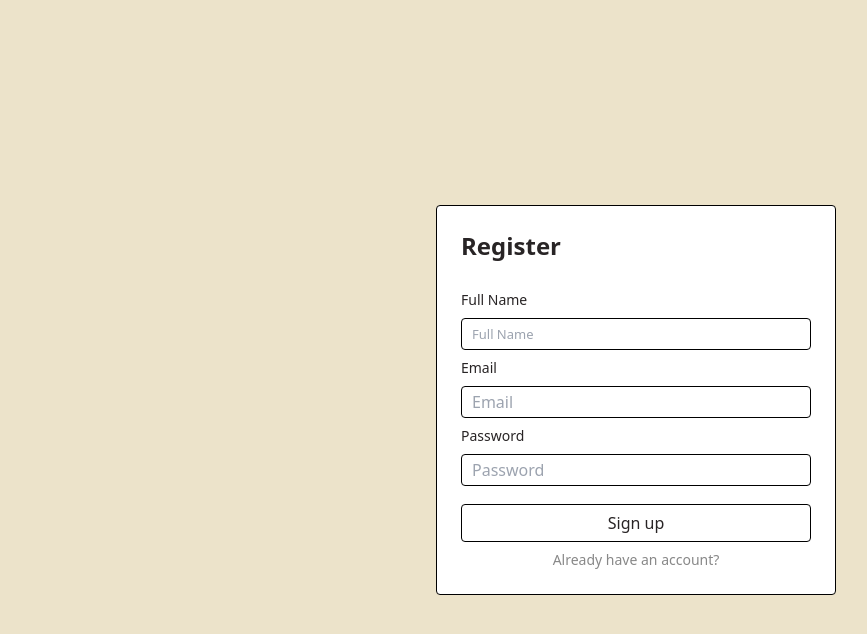
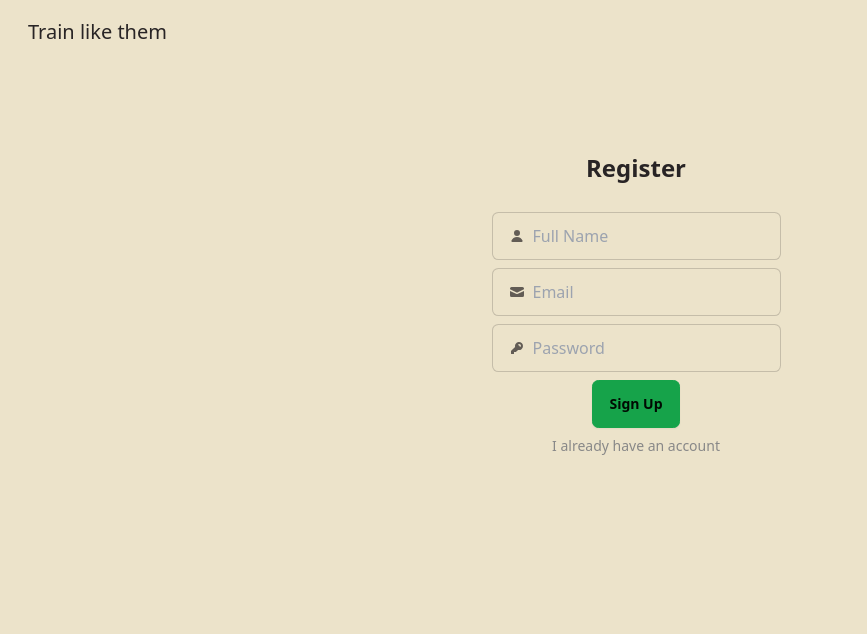
Before and after one commit to AlexGuenot/train_like_them, a Next.js app: page /register in a window 1280 px wide. Shown: the top 634 px of the page, without its empty margins (4-871 px from the left). Built offline with nearby package versions, Linux system fonts and the light colour scheme; no server answers.

Commit message:
log in / log out basics okay

```diff
--- a/package.json
+++ b/package.json
@@ -10,11 +10,15 @@
   },
   "dependencies": {
     "bcryptjs": "^3.0.2",
+    "butteruptoasts": "^2.0.1",
     "mongoose": "^8.10.2",
     "next": "15.1.7",
     "next-auth": "^4.24.11",
     "react": "^19.0.0",
-    "react-dom": "^19.0.0"
+    "react-dom": "^19.0.0",
+    "react-toastify": "^11.0.5",
+    "solid-toast": "^0.5.0",
+    "sonner": "^2.0.1"
   },
   "devDependencies": {
     "@eslint/eslintrc": "^3",
--- a/src/app/components/header.tsx
+++ b/src/app/components/header.tsx
@@ -1,15 +1,22 @@
-import { useSession } from "next-auth/react";
+'use client'
+import { signOut,useSession } from "next-auth/react";
 import Link from "next/link";
-import { useRouter } from "next/navigation";
+import { useRouter,usePathname } from "next/navigation";
 
 export default function Header(){
     const { status } = useSession();
     const router = useRouter();
+    const pathname = usePathname();
     const showSession = () => {
       if (status === "unauthenticated") {
+        if (pathname === '/login' || pathname === '/register') {
+          return (
+            <Link href="/" className="text-xl">Train like them</Link>
+        );
+        }
         return(
           <>
-            <h1 className="text-xl">Train like them</h1>
+            <Link href="/" className="text-xl">Train like them</Link>
             <Link href="/login" className="btn btn-outline btn-sm">
               Sign In
             </Link>
@@ -18,8 +25,12 @@
       } else if (status === "authenticated") {
         return(
           <>
-            <h1 className="text-xl">Train like them</h1>
-            <Link href="/" className="btn btn-outline btn-sm bg-red-600">
+            <Link href="/" className="text-xl">Train like them</Link>
+            <Link href="/" className="btn btn-outline btn-sm bg-red-600"
+                  onClick={() => { signOut({ redirect: false }).then(() => {
+                      router.push("/");
+                    });
+                  }}>
               Sign Out
             </Link>
           </>
--- a/src/app/layout.tsx
+++ b/src/app/layout.tsx
@@ -1,7 +1,9 @@
 import type { Metadata } from "next";
 import "./globals.css";
 import { Provider } from  "./provider";
-
+import Header from "./components/header";
+import { Flip, Slide, ToastContainer } from 'react-toastify';
+import 'react-toastify/dist/ReactToastify.css';
 export const metadata: Metadata = {
   title: "Create Next App",
   description: "Generated by create next app",
@@ -16,7 +18,9 @@
     <html lang="en" data-theme="retro">
       <Provider>
         <body>
+          <Header/>
           {children}
+          <ToastContainer autoClose={3000} transition={Flip} />
         </body>
       </Provider>
     </html>
--- a/src/app/login/page.tsx
+++ b/src/app/login/page.tsx
@@ -24,35 +24,55 @@
     }
 };
 return (
-  <section className="w-full h-screen flex items-center justify-center">
+  <section className="flex justify-center mt-16">
     <form
-      className="p-6 w-full max-w-[400px] flex flex-col justify-between items-center gap-2
-      border border-solid border-black bg-white rounded"
+      className="p-6 w-full max-w-[400px] flex flex-col justify-between items-center gap-2"
       onSubmit={handleSubmit}>
       {error && <div className="text-black">{error}</div>}
-      <h1 className="mb-5 w-full text-2xl font-bold">Sign In</h1>
-      <label className="w-full text-sm">Email</label>
-      <input
-        type="email"
-        placeholder="Email"
-        className="w-full h-8 border border-solid border-black rounded p-2"
-        name="email" />
-      <label className="w-full text-sm">Password</label>
-      <div className="flex w-full">
+      <h1 className="mb-5 text-2xl font-bold">Sign In</h1>
+      <label className="input input-bordered flex items-center gap-2">
+      <svg
+        xmlns="http://www.w3.org/2000/svg"
+        viewBox="0 0 16 16"
+        fill="currentColor"
+        className="h-4 w-4 opacity-70">
+        <path
+          d="M2.5 3A1.5 1.5 0 0 0 1 4.5v.793c.026.009.051.02.076.032L7.674 8.51c.206.1.446.1.652 0l6.598-3.185A.755.755 0 0 1 15 5.293V4.5A1.5 1.5 0 0 0 13.5 3h-11Z" />
+        <path
+          d="M15 6.954 8.978 9.86a2.25 2.25 0 0 1-1.956 0L1 6.954V11.5A1.5 1.5 0 0 0 2.5 13h11a1.5 1.5 0 0 0 1.5-1.5V6.954Z" />
+      </svg>
+        <input
+          type="email"
+          placeholder="Email"
+          className="grow"
+          name="email" />
+      </label>
+      <label className="input input-bordered flex items-center gap-2">
+      <svg
+        xmlns="http://www.w3.org/2000/svg"
+        viewBox="0 0 16 16"
+        fill="currentColor"
+        className="h-4 w-4 opacity-70">
+        <path
+          fillRule="evenodd"
+          d="M14 6a4 4 0 0 1-4.899 3.899l-1.955 1.955a.5.5 0 0 1-.353.146H5v1.5a.5.5 0 0 1-.5.5h-2a.5.5 0 0 1-.5-.5v-2.293a.5.5 0 0 1 .146-.353l3.955-3.955A4 4 0 1 1 14 6Zm-4-2a.75.75 0 0 0 0 1.5.5.5 0 0 1 .5.5.75.75 0 0 0 1.5 0 2 2 0 0 0-2-2Z"
+          clipRule="evenodd" />
+      </svg>
         <input
           type="password"
-          placeholder="Password"
-          className="w-full h-8 border border-solid border-black rounded p-2"
-          name="password" />
-      </div>
-      <button className="w-full border border-solid border-black rounded">
+          className="grow"
+          name="password"
+          placeholder="Password" />
+      </label>
+
+      <button className=" btn btn-success">
         Sign In
       </button>
 
       <Link
         href="/register"
-        className="text-sm text-[#888] transition duration-150 ease hover:text-black">
-        Don&apos;t have an account?
+        className="text-sm text-[#888] transition duration-300 ease hover:text-[#eb650b]">
+        I don&apos;t have an account
       </Link>
     </form>
   </section>
--- a/src/app/page.tsx
+++ b/src/app/page.tsx
@@ -1,12 +1,8 @@
 "use client";
-import { signOut, useSession } from "next-auth/react";
-import { useRouter } from "next/navigation";
-import Header from "./components/header";
+import { useSession } from "next-auth/react";
 
 export default function Home() {
-  const { status } = useSession();
-  const router = useRouter();
-
+  const { data: session, status } = useSession();
   const showSession = () => {
     if (status === "unauthenticated") {
       return(
@@ -14,13 +10,14 @@
       )
     } else if (status === "authenticated") {
       return(
-        <h1 className="text-green-600 text-center">You are Logged IN</h1>
-      )
-    }
+        <>
+        <h1 className="text-green-600 text-center">You are Logged IN as : </h1>
+        <h2 className="text-blue-600 text-center">{session?.user?.name}</h2>
+        </>
+    )}
   }
   return (
     <>
-    <Header/>
     {showSession()}
     </>
   );
--- a/src/app/register/page.tsx
+++ b/src/app/register/page.tsx
@@ -3,73 +3,112 @@
 import { useRouter } from "next/navigation";
 import Link from "next/link";
 import { register } from "@/actions/register";
+import { toast } from "react-toastify";
 
 
 export default function Register() {
   const [error, setError] = useState<string>();
   const router = useRouter();
   const ref = useRef<HTMLFormElement>(null);
+  const handleSubmit = async (formData: FormData) => {
+    const email = formData.get("email") as string;
+    const password = formData.get("password") as string;
+    const name = formData.get("name") as string;
 
-  const handleSubmit = async (formData: FormData) => {
+    if (!email || !password || !name) {
+      toast.error("Please fill in all fields.");
+
+      return;
+    }
+
     const r = await register({
-        email: formData.get("email"),
-        password: formData.get("password"),
-        name: formData.get("name")
+      email,
+      password,
+      name,
     });
     ref.current?.reset();
-      if(r?.error){
+    if (r?.error) {
       setError(r.error);
       return;
     } else {
+      toast.success("Registration successful!");
       return router.push("/login");
     }
   };
 
-return(
-  <section className="w-full h-screen flex items-center justify-center">
-        <form ref = {ref}
+  return (
+    <section className="flex justify-center mt-16">
+      <form
+        ref={ref}
         action={handleSubmit}
-          className="p-6 w-full max-w-[400px] flex flex-col justify-between items-center gap-2
-          border border-solid border-black bg-white rounded">
-          {error && <div className="">{error}</div>}
-          <h1 className="mb-5 w-full text-2xl font-bold">Register</h1>
+        className="p-6 w-full max-w-[400px] flex flex-col justify-between items-center gap-2"
+      >
+        {error && <div className="text-red-500">{error}</div>}
+        <h1 className="mb-5 text-2xl font-bold">Register</h1>
 
-          <label className="w-full text-sm">Full Name</label>
+        <label className="input input-bordered flex items-center gap-2">
+          <svg
+            xmlns="http://www.w3.org/2000/svg"
+            viewBox="0 0 16 16"
+            fill="currentColor"
+            className="h-4 w-4 opacity-70"
+          >
+            <path d="M8 8a3 3 0 1 0 0-6 3 3 0 0 0 0 6ZM12.735 14c.618 0 1.093-.561.872-1.139a6.002 6.002 0 0 0-11.215 0c-.22.578.254 1.139.872 1.139h9.47Z" />
+          </svg>
           <input
             type="text"
             placeholder="Full Name"
-            className="w-full h-8 border border-solid border-black py-1 px-2.5 rounded text-[13px]"
+            className="grow"
             name="name"
           />
-
-          <label className="w-full text-sm">Email</label>
+        </label>
+        <label className="input input-bordered flex items-center gap-2">
+          <svg
+            xmlns="http://www.w3.org/2000/svg"
+            viewBox="0 0 16 16"
+            fill="currentColor"
+            className="h-4 w-4 opacity-70"
+          >
+            <path d="M2.5 3A1.5 1.5 0 0 0 1 4.5v.793c.026.009.051.02.076.032L7.674 8.51c.206.1.446.1.652 0l6.598-3.185A.755.755 0 0 1 15 5.293V4.5A1.5 1.5 0 0 0 13.5 3h-11Z" />
+            <path d="M15 6.954 8.978 9.86a2.25 2.25 0 0 1-1.956 0L1 6.954V11.5A1.5 1.5 0 0 0 2.5 13h11a1.5 1.5 0 0 0 1.5-1.5V6.954Z" />
+          </svg>
           <input
             type="email"
             placeholder="Email"
-            className="w-full h-8 border border-solid border-black py-1 px-2.5 rounded"
+            className="grow"
             name="email"
           />
-
-          <label className="w-full text-sm">Password</label>
-          <div className="flex w-full">
+        </label>
+        <label className="input input-bordered flex items-center gap-2">
+          <svg
+            xmlns="http://www.w3.org/2000/svg"
+            viewBox="0 0 16 16"
+            fill="currentColor"
+            className="h-4 w-4 opacity-70"
+          >
+            <path
+              fillRule="evenodd"
+              d="M14 6a4 4 0 0 1-4.899 3.899l-1.955 1.955a.5.5 0 0 1-.353.146H5v1.5a.5.5 0 0 1-.5.5h-2a.5.5 0 0 1-.5-.5v-2.293a.5.5 0 0 1 .146-.353l3.955-3.955A4 4 0 1 1 14 6Zm-4-2a.75.75 0 0 0 0 1.5.5.5 0 0 1 .5.5.75.75 0 0 0 1.5 0 2 2 0 0 0-2-2Z"
+              clipRule="evenodd"
+            />
+          </svg>
           <input
             type="password"
+            className="grow"
+            name="password"
             placeholder="Password"
-              className="w-full h-8 border border-solid border-black py-1 px-2.5 rounded"
-              name="password"
           />
-          </div>
+        </label>
 
-          <button className="w-full border border-solid border-black py-1.5 mt-2.5 rounded
-          transition duration-150 ease hover:bg-black">
-            Sign up
-          </button>
+        <button className=" btn btn-success">Sign Up</button>
 
-
-          <Link href="/login" className="text-sm text-[#888] transition duration-150 ease hover:text-black">
-            Already have an account?
+        <Link
+          href="/login"
+          className="text-sm text-[#888] transition duration-300 ease hover:text-[#eb650b]"
+        >
+          I already have an account
         </Link>
       </form>
     </section>
-  )
+  );
 }
```
Also changed, not shown: 2 other files (tests, documents, lock files or other folders). Lines whose indentation alone changed are shown as unchanged.
